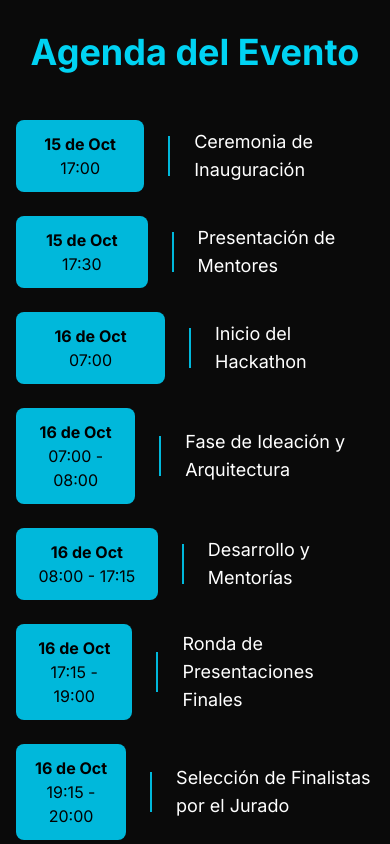
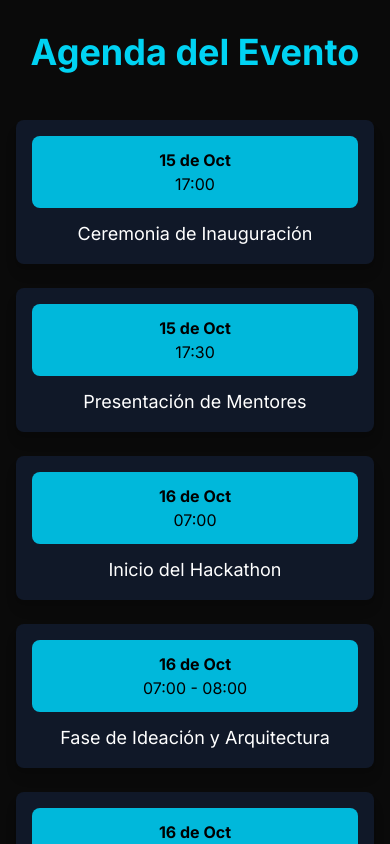
Before and after one commit to pedroxd12/hackaITLAC2025, a Next.js app: page / in a window 390 px wide. Shown: the part 2660-3504 px from the top of the page. Built offline with nearby package versions, Linux system fonts and the light colour scheme.

Commit message:
corrección de la agenda

```diff
--- a/components/Agenda.tsx
+++ b/components/Agenda.tsx
@@ -15,15 +15,18 @@ const Agenda: React.FC = () => (
   <section id="agenda" className="py-20 px-4 bg-[#0a0a0a]">
     <div className="container mx-auto">
       <h2 className="text-4xl font-bold text-center mb-12 text-cyan-400">Agenda del Evento</h2>
-      <div className="max-w-3xl mx-auto">
+      <div className="max-w-3xl mx-auto space-y-6">
         {agendaData.map((item, index) => (
-          <div key={index} className="flex items-center mb-6">
-            <div className="bg-cyan-500 text-black text-center rounded-lg p-3 w-40">
+          <div
+            key={index}
+            className="flex flex-col sm:flex-row sm:items-center bg-gray-900 rounded-lg p-4 sm:p-3 shadow-lg"
+          >
+            <div className="bg-cyan-500 text-black text-center rounded-lg p-3 sm:w-40 w-full mb-3 sm:mb-0">
               <p className="font-bold">{item.date}</p>
               <p>{item.time}</p>
             </div>
-            <div className="border-l-2 border-cyan-500 h-10 ml-6 mr-6"></div>
-            <p className="text-lg text-white">{item.activity}</p>
+            <div className="hidden sm:block border-l-2 border-cyan-500 h-10 mx-6"></div>
+            <p className="text-lg text-white text-center sm:text-left">{item.activity}</p>
           </div>
         ))}
       </div>
```
